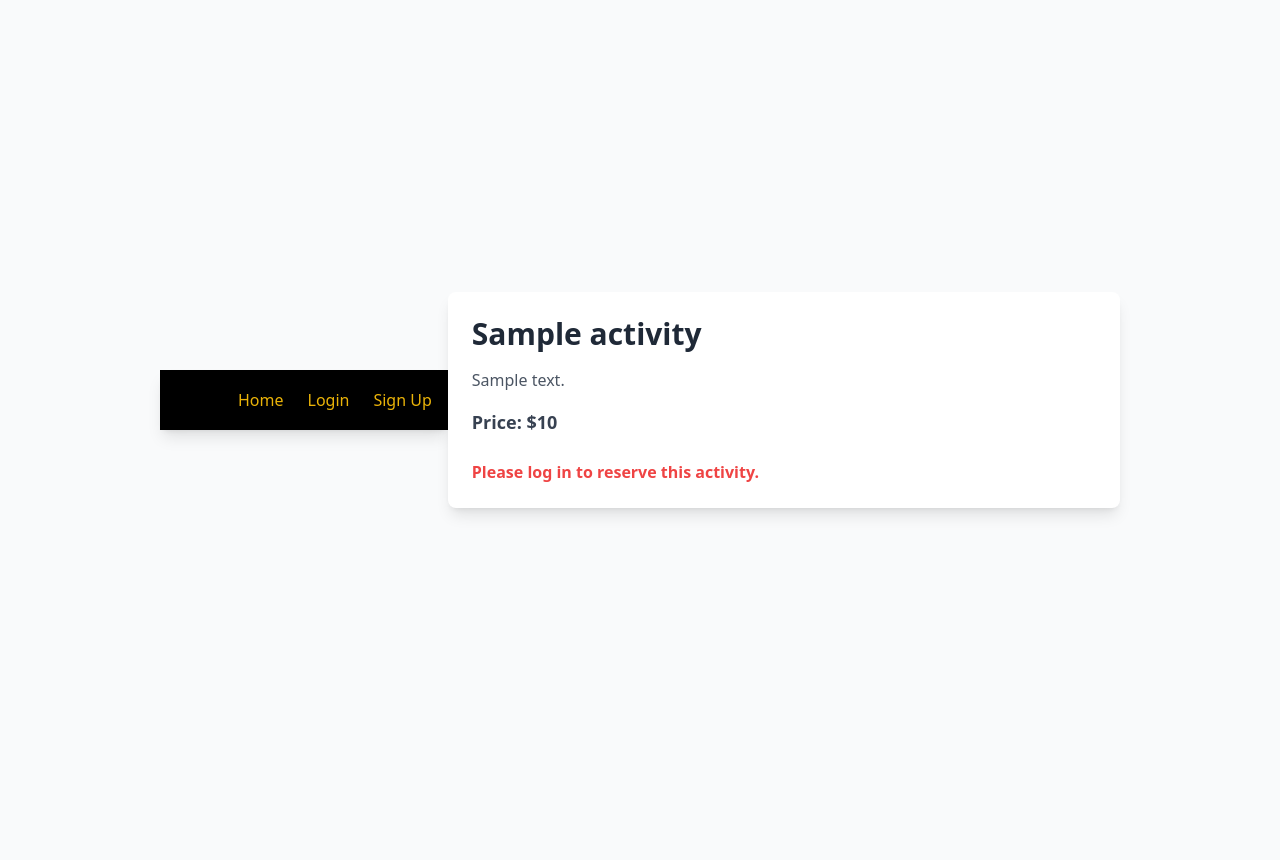
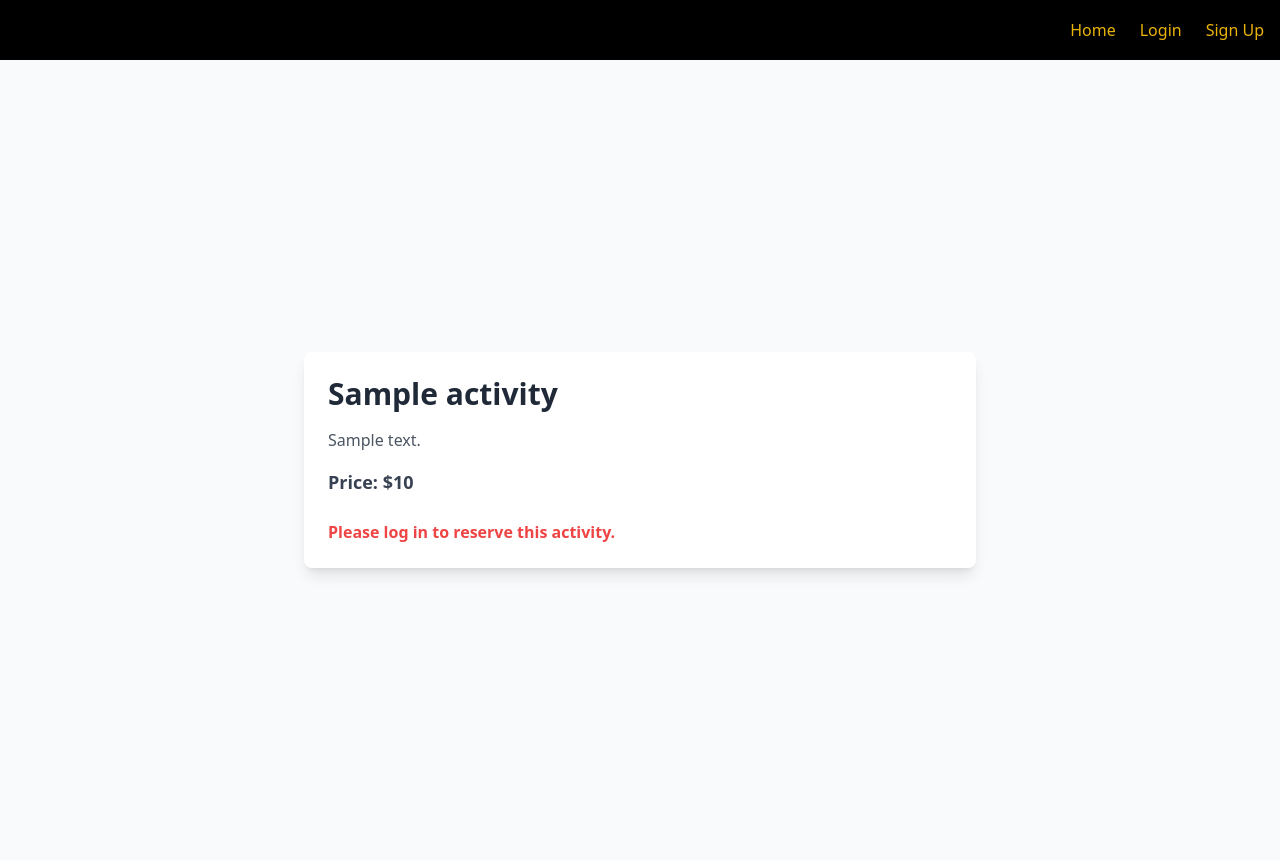
Before and after one commit to OussamaBenoujja/FITlab, a PHP site: page /views/activity.php?activity_ID=1 in a window 1280 px wide. Before the commit the page ends 515 px from the top, so only its background shows below. Run offline with PHP 8.4, Linux system fonts and the light colour scheme; tables that the repository leaves empty hold one stand-in row (values such as "Sample post"); some libraries are stand-ins or nearby versions.

Commit message:
fixed some navbar issues

```diff
--- a/views/activity.php
+++ b/views/activity.php
@@ -54,6 +54,7 @@ if ($_SERVER['REQUEST_METHOD'] === 'POST' && $currentUserId !== null) {
     <meta charset="UTF-8">
     <meta name="viewport" content="width=device-width, initial-scale=1.0">
     <script src="https://cdn.tailwindcss.com"></script>
+    <script src="https://cdn.tailwindcss.com"></script>
     <title><?php echo htmlspecialchars($activity['name']); ?></title>
 </head>
 <nav class="bg-black p-4 shadow-lg">
@@ -87,9 +88,9 @@ if ($_SERVER['REQUEST_METHOD'] === 'POST' && $currentUserId !== null) {
         </div>
     </div>
 </nav>
-<body class="bg-gray-50 min-h-screen flex items-center justify-center">
+<body>
 
-
+<main class="bg-gray-50 min-h-screen flex items-center justify-center">
 
     <div class="w-full max-w-2xl bg-white shadow-lg rounded-lg p-6">
         <h1 class="text-3xl font-bold text-gray-800 mb-4"><?php echo htmlspecialchars($activity['name']); ?></h1>
@@ -112,5 +113,6 @@ if ($_SERVER['REQUEST_METHOD'] === 'POST' && $currentUserId !== null) {
             <p class="text-red-500 font-semibold">Please log in to reserve this activity.</p>
         <?php endif; ?>
     </div>
+    </main>
 </body>
 </html>
```
Also changed, not shown: views/profile.php (+5 -3 lines).
